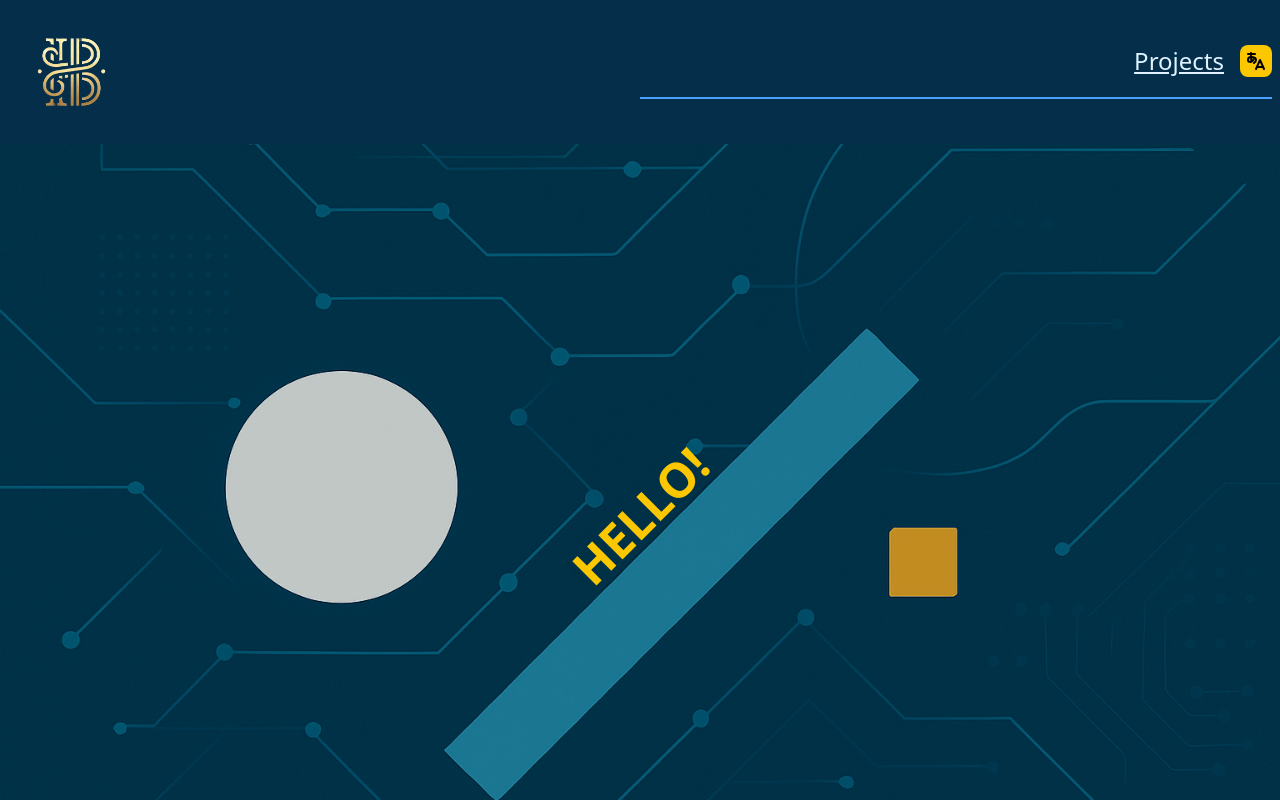
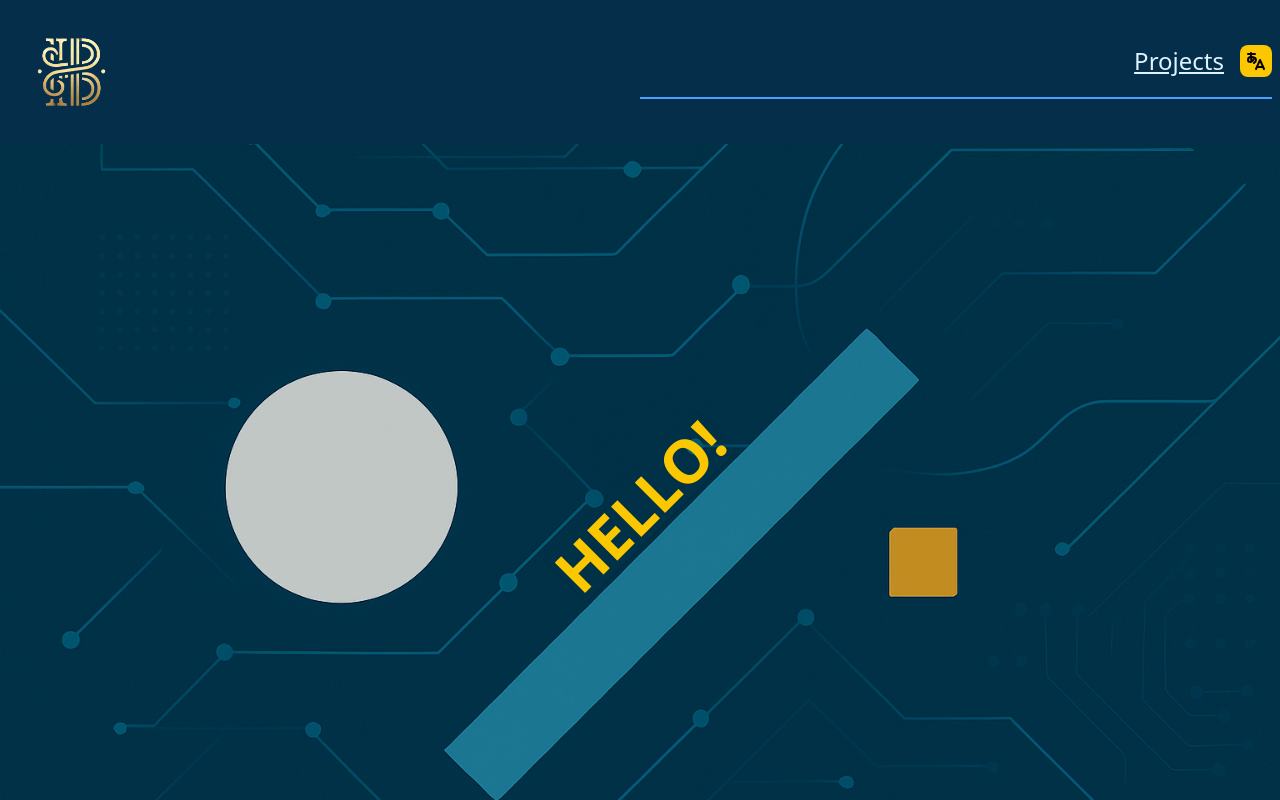
Before and after one commit to hunterbhb/hunterb-portfolio-website, a Next.js app: page / in a window 1280 px wide. Shown: the top 800 px of the page. Built offline with nearby package versions, Linux system fonts and the light colour scheme.

Commit message:
language switch hover

```diff
--- a/app/page.tsx
+++ b/app/page.tsx
@@ -16,7 +16,7 @@ export default function Home() {
   return (
     <main>
       <section className="bg-cover bg-blend-multiply bg-gray-300 bg-[url('/hero.png')] hero flex flex-col justify-center min-h-186">
-        <h2 className="absolute shadow mt-4 md:mt-0 font-bold text-3xl md:text-5xl rotate-315 text-primary">
+        <h2 className="absolute shadow mt-4 md:mt-0 lg:mb-5 font-bold text-3xl md:text-5xl lg:text-6xl rotate-315 text-primary">
           HELLO!
         </h2>
         <Link
--- a/components/LanguageSwitcher.jsx
+++ b/components/LanguageSwitcher.jsx
@@ -5,7 +5,7 @@ import { TbLanguageHiragana } from "react-icons/tb";
 
 const LanguageSwitcher = () => {
   return (
-    <div className="bg-primary p-1 rounded-lg">
+    <div className="hover:cursor-pointer bg-primary p-1 rounded-lg">
       <TbLanguageHiragana className="text-accent" size={24} />
     </div>
   );
```
